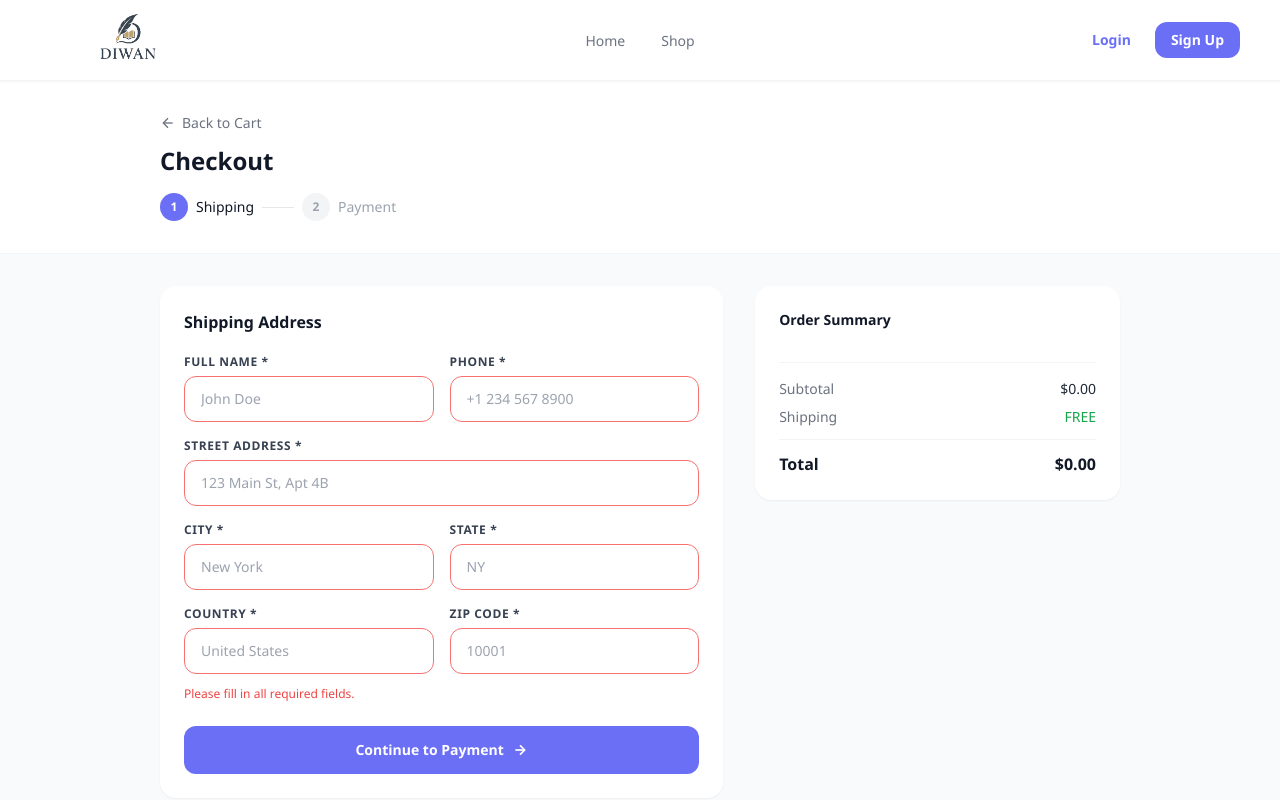
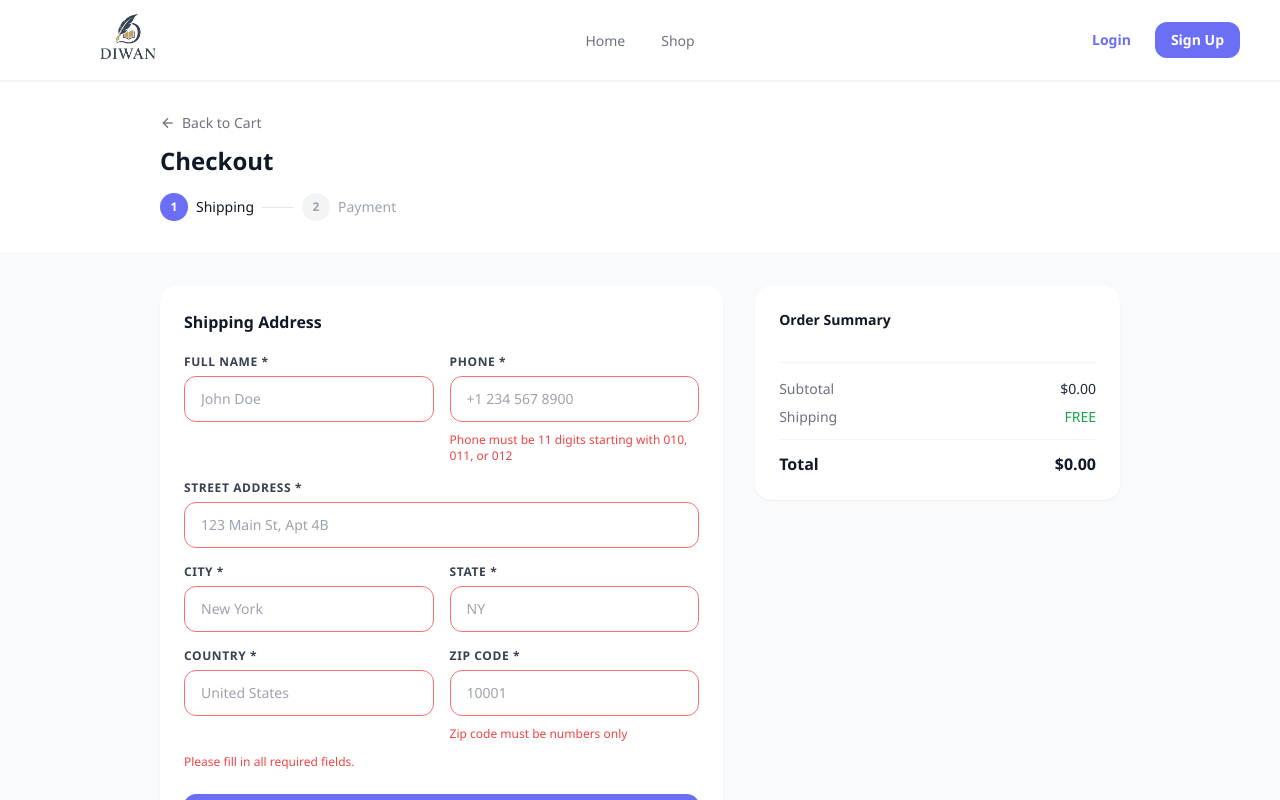
Before and after one commit to menna7634/Diwan-Online-Book-Store-Frontend, an Angular app: page /checkout in a window 1280 px wide. Both pictures are taken after a click on the button "Continue to Payment". Shown: the top 800 px of the page. Built offline with nearby package versions, Linux system fonts and the light colour scheme.

Commit message:
fix checkout validation

```diff
--- a/src/app/core/services/cart.service.ts
+++ b/src/app/core/services/cart.service.ts
@@ -139,8 +139,8 @@ export class CartService {
     return this.http.get<any>(`${this.API}/order/my`, { params: { page, limit } }).pipe(
       map((res) => ({
         data: res.data as Order[],
-        totalPages: res.totalPages ?? 1,
-        currentPage: res.currentPage ?? 1,
+        totalPages: res.pagination?.totalPages ?? 1,
+        currentPage: res.pagination?.page ?? 1,
       })),
     );
   }
--- a/src/app/features/checkout/checkout.component.html
+++ b/src/app/features/checkout/checkout.component.html
@@ -131,6 +131,9 @@
                 [class.border-red-400]="submitted && !shipping.phone"
                 [class.border-gray-200]="!(submitted && !shipping.phone)"
               />
+              <p *ngIf="submitted && !isPhoneValid()" class="text-red-500 text-xs mt-1">
+                Phone must be 11 digits starting with 010, 011, or 012
+              </p>
             </div>
 
             <div class="sm:col-span-2 flex flex-col gap-1.5">
@@ -201,6 +204,9 @@
                 [class.border-red-400]="submitted && !shipping.zipCode"
                 [class.border-gray-200]="!(submitted && !shipping.zipCode)"
               />
+              <p *ngIf="submitted && !isZipValid()" class="text-red-500 text-xs mt-1">
+                Zip code must be numbers only
+              </p>
             </div>
           </div>
 
--- a/src/app/features/checkout/checkout.component.ts
+++ b/src/app/features/checkout/checkout.component.ts
@@ -40,9 +40,21 @@ export class CheckoutComponent {
     phone: '',
   };
 
+  isPhoneValid(): boolean {
+    return /^(010|011|012)\d{8}$/.test(this.shipping.phone);
+  }
+
+  isZipValid(): boolean {
+    return /^\d+$/.test(this.shipping.zipCode);
+  }
+
   isAddressValid(): boolean {
     const { fullName, street, city, state, country, zipCode, phone } = this.shipping;
-    return !!(fullName && street && city && state && country && zipCode && phone);
+    return (
+      !!(fullName && street && city && state && country && zipCode && phone) &&
+      this.isPhoneValid() &&
+      this.isZipValid()
+    );
   }
 
   goToPayment() {
@@ -66,7 +78,8 @@ export class CheckoutComponent {
           this.placing = false;
           this.placedOrderId = order._id;
           this.orderPlaced = true;
-          // Cart is cleared on the backend after placing order — reload it
+          // Cart is cleared on the backend after placing order
+          // reload it
           this.cartService.loadCart();
           window.scrollTo({ top: 0, behavior: 'smooth' });
         },
```
